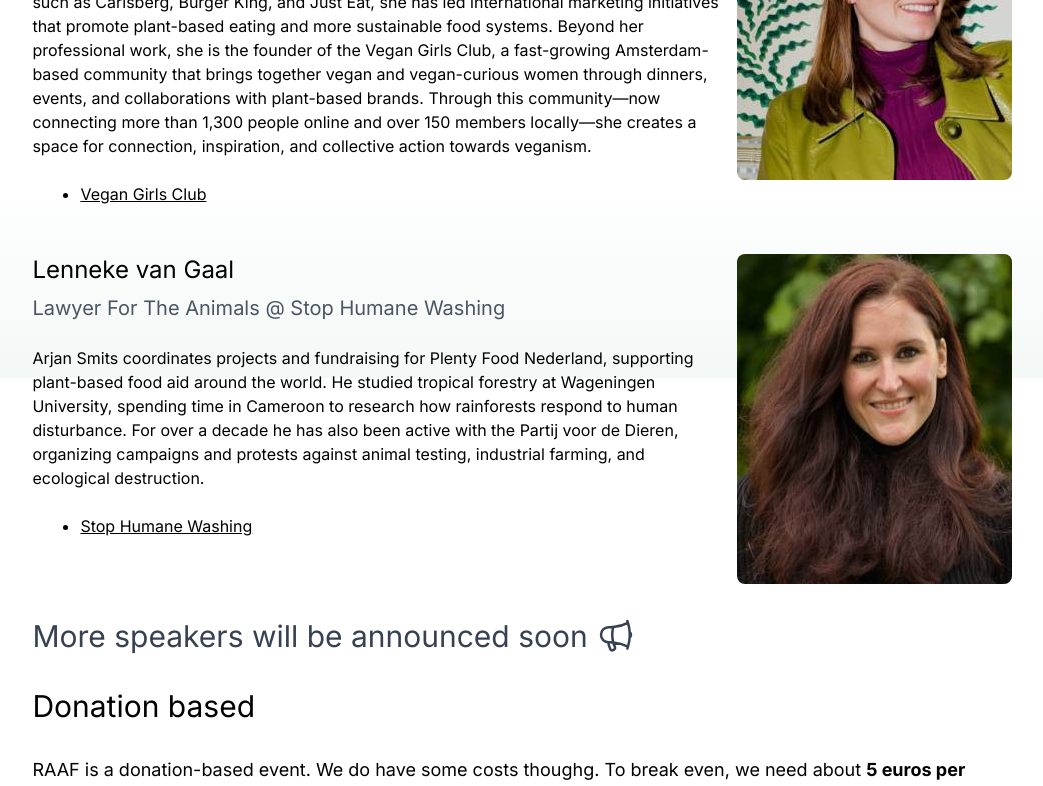
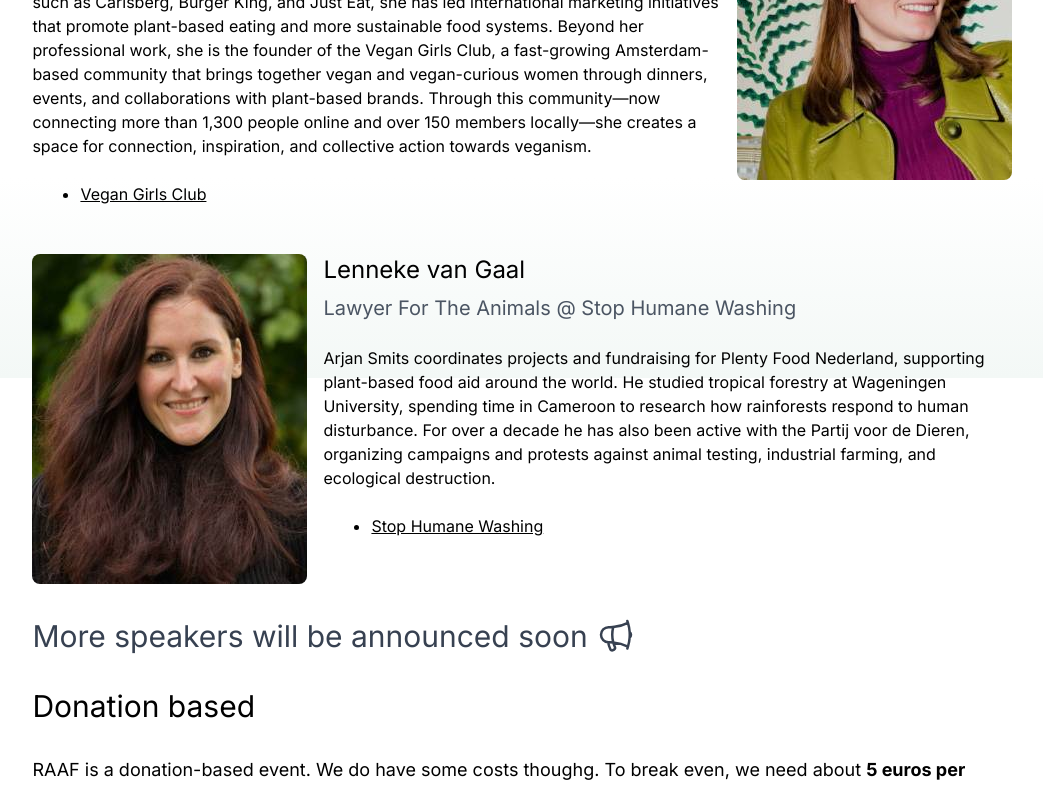
Before and after one commit to veganfuture/veganfuture.org, a Next.js app: page /raaf/4 in a window 1280 px wide. Shown: the part 1222-2008 px from the top of the page, without its empty margins (118-1161 px from the left). Built offline with nearby package versions, Linux system fonts and the light colour scheme.

Commit message:
raaf: alternate speakers/moderators left/right

```diff
--- a/app/raaf/4/page.tsx
+++ b/app/raaf/4/page.tsx
@@ -220,7 +220,12 @@ export default function RAAF4() {
       <div className="px-4 pt-4 text-3xl">Speakers:</div>
 
       {SPEAKERS.map((speaker, idx) => (
-        <Person key={idx} person={speaker} eventImagePath={eventImagePath} />
+        <Person
+          key={idx}
+          person={speaker}
+          eventImagePath={eventImagePath}
+          reverseOnDesktop={idx % 2 === 1}
+        />
       ))}
 
       {MORE_SPEAKER_TO_BE_ANNOUNCED ? (
@@ -239,6 +244,7 @@ export default function RAAF4() {
               key={idx}
               person={moderator}
               eventImagePath={eventImagePath}
+              reverseOnDesktop={idx % 2 === 1}
             />
           ))}
         </>
@@ -262,13 +268,19 @@ export default function RAAF4() {
 function Person({
   person,
   eventImagePath,
+  reverseOnDesktop = false,
 }: {
   person: PersonInfo;
   eventImagePath: string;
+  reverseOnDesktop?: boolean;
 }) {
   return (
-    <div className="p-4 flex flex-col md:flex-row items-start gap-4">
-      <div className="flex flex-col flex-1 order-2 md:order-1">
+    <div
+      className={`p-4 flex flex-col md:items-start gap-4 ${
+        reverseOnDesktop ? "md:flex-row-reverse" : "md:flex-row"
+      }`}
+    >
+      <div className="flex flex-col flex-1">
         <span className="text-2xl mb-2">{person.fullName}</span>
         <span className="text-xl mb-4 text-gray-600">
           {person.organization
@@ -301,7 +313,7 @@ function Person({
         </div>
       </div>
 
-      <div className="order-1 md:order-2 hidden md:block">
+      <div className="hidden md:block">
         <Image
           src={`/${eventImagePath}/${person.pictureName}`}
           width={275}
```
